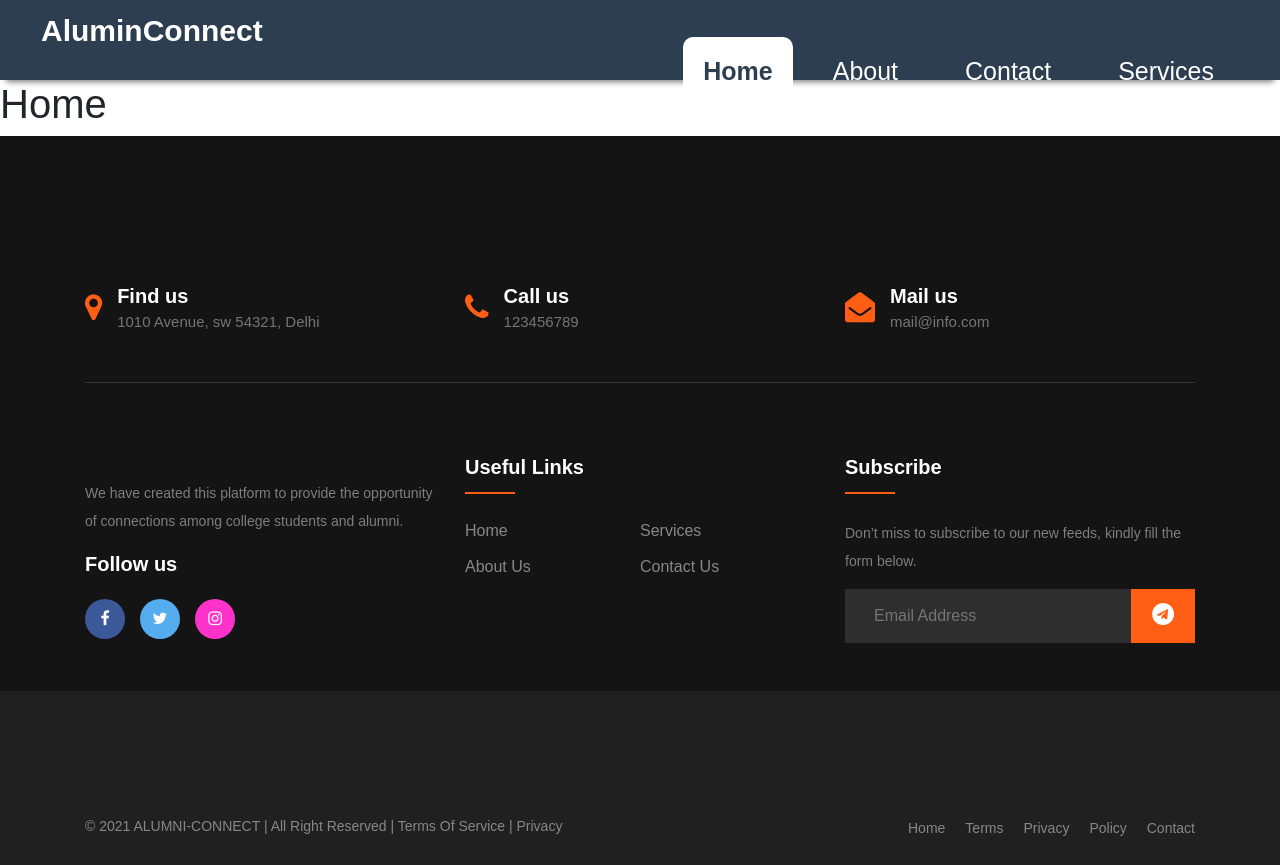
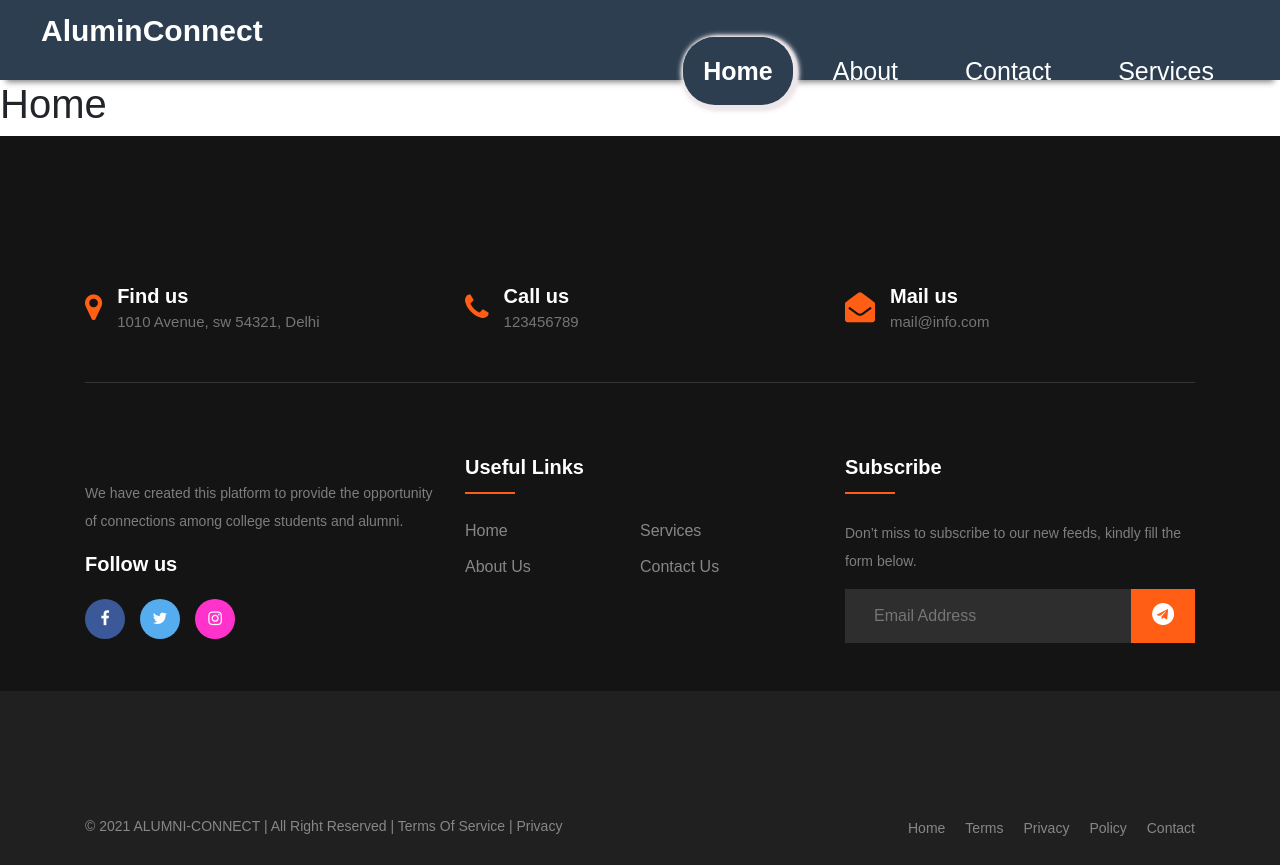
Before and after one commit to ChetnaNSharma/Alumni-Connect, a React (Create React App) app in the folder alumni-connect/: page / in a window 1280 px wide. In both pictures the pointer is over the link 739 px from the left and 71 px from the top of the page. Built offline with nearby package versions, Linux system fonts and the light colour scheme.

Commit message:
Added-Hover-effect. Fixed #70.

```diff
--- a/alumni-connect/src/Components/Navbar/Navbar.css
+++ b/alumni-connect/src/Components/Navbar/Navbar.css
@@ -28,10 +28,12 @@ body{
     padding:20px;
 }
 .navbar .rightside .links a:hover{
-    background-color: white;
-    color: #2C3E50;
+    background-color: #2C3E50;
+    color: white;
     font-weight: bold;
-    border-radius: 10px;
+    border-radius: 2rem;
+    box-shadow: 2px 2px 3px 3px rgb(238, 231, 234),
+                  2px 2px 5px 4px rgb(238, 231, 234);
 }
 .navbar .rightside button{
     display: none;
```
